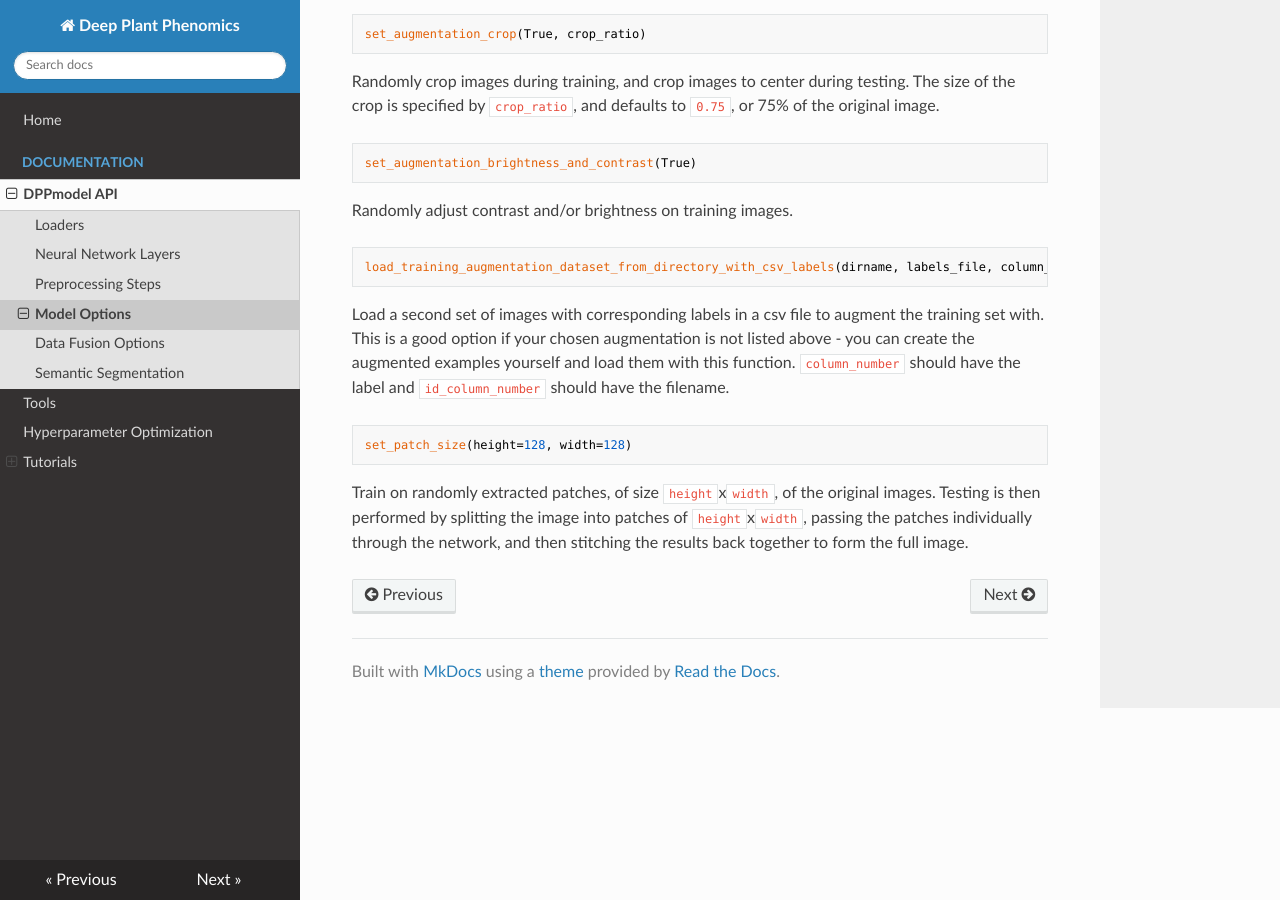
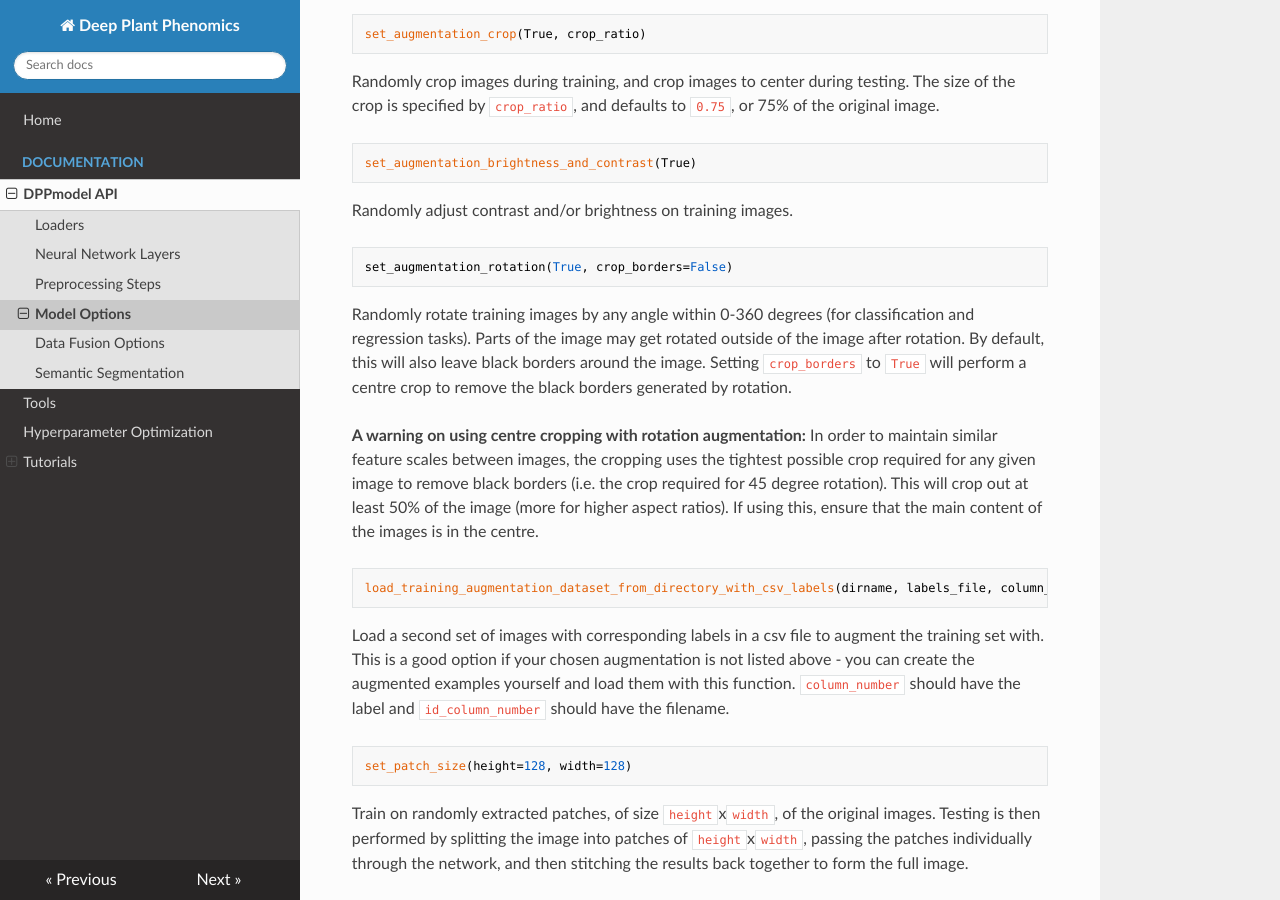
Before and after one commit to p2irc/deepplantphenomics, an MkDocs documentation site: the page built from docs/Model-Options.md, in a window 1280 px wide and 900 px high, scrolled down 2903 px. Built offline with MkDocs 1.6.1, drawn with Linux system fonts in a browser that asks for light colours; nearby versions of some CDN libraries; old or Windows-style settings are respelled for this version of MkDocs.

Commit message:
Add documentation for rotation augmentation's public API

````diff
--- a/docs/Model-Options.md
+++ b/docs/Model-Options.md
@@ -142,6 +142,14 @@ set_augmentation_brightness_and_contrast(True)
 
 Randomly adjust contrast and/or brightness on training images.
 
+```
+set_augmentation_rotation(True, crop_borders=False)
+```
+
+Randomly rotate training images by any angle within 0-360 degrees (for classification and regression tasks). Parts of the image may get rotated outside of the image after rotation. By default, this will also leave black borders around the image. Setting `crop_borders` to `True` will perform a centre crop to remove the black borders generated by rotation.
+
+<b>A warning on using centre cropping with rotation augmentation:</b> In order to maintain similar feature scales between images, the cropping uses the tightest possible crop required for any given image to remove black borders (i.e. the crop required for 45 degree rotation). This will crop out at least 50% of the image (more for higher aspect ratios). If using this, ensure that the main content of the images is in the centre.
+
 
 ```
 load_training_augmentation_dataset_from_directory_with_csv_labels(dirname, labels_file, column_number, id_column_number)
````
